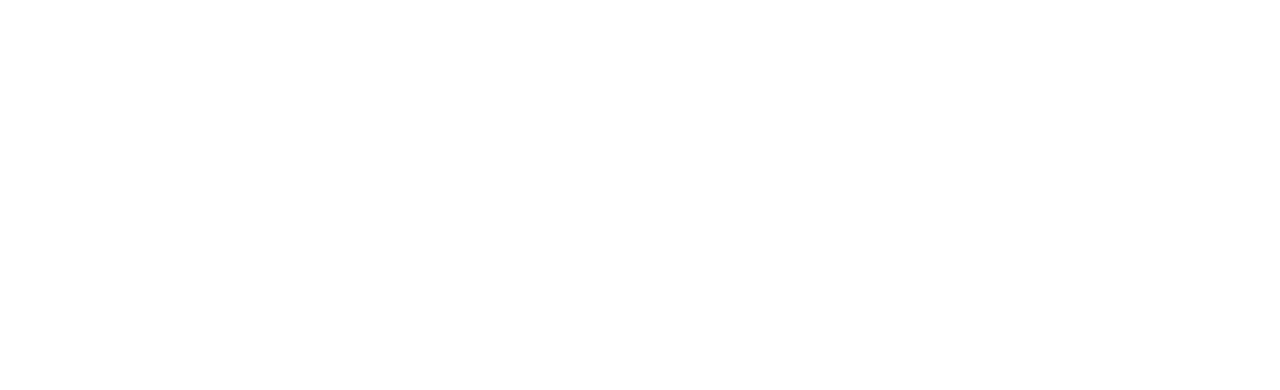
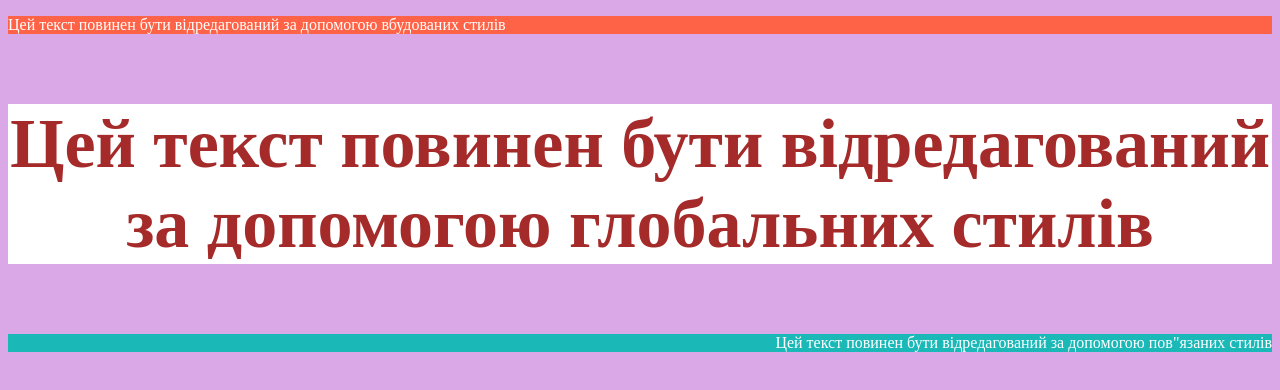
Before and after one commit to Logos-HTML-CSS/homework-2, a plain HTML site: page index.html in a window 1280 px wide. Drawn offline with Linux system fonts and the light colour scheme.

Commit message:
Add files via upload

```diff
--- a/index.html
+++ b/index.html
@@ -0,0 +1,32 @@
+<!DOCTYPE html>
+<html lang="en">
+
+<head>
+    <meta charset="UTF-8">
+    <meta http-equiv="X-UA-Compatible" content="IE=edge">
+    <meta name="viewport" content="width=device-width, initial-scale=1.0">
+    <title>home task 2</title>
+    <link rel="stylesheet" href="style.css">
+</head>
+
+<body style="background-color: rgb(219, 168, 231);">
+
+    <p style="background-color: tomato;color:white ;">
+        Цей текст повинен бути відредагований за допомогою вбудованих стилів
+
+
+    </p>
+
+    <p style="background-color: white; color: brown; font-size: 70px;text-align:center;">
+        <b>Цей текст повинен бути відредагований за допомогою глобальних стилів</b>
+    </p>
+
+    <div class="block-element">
+        <p>Цей текст повинен бути відредагований за допомогою пов"язаних стилів</p>
+
+    </div>
+
+
+</body>
+
+</html>
--- a/style.css
+++ b/style.css
@@ -1,10 +1,5 @@
-p {
-    background-color: rgb(238, 175, 153);
-    color: blueviolet;
+.block-element {
+    background-color: rgb(27, 184, 184);
+    color: white;
+    text-align: right;
 }
-
-header {
-    background-color: cornsilk;
-    height: 100px;
-    width: 300px;
-}
```
